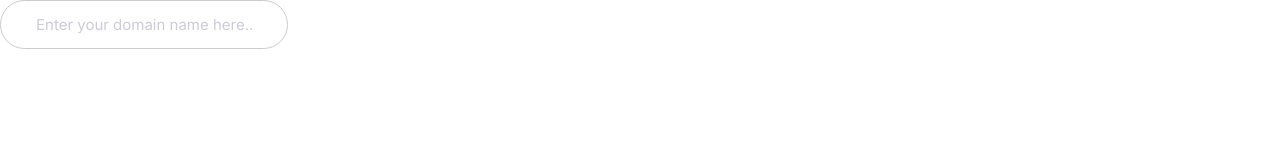
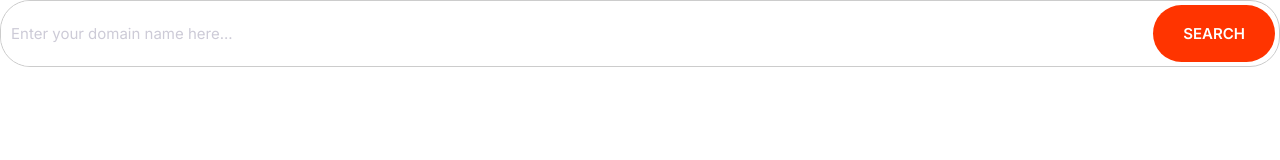
Before and after one commit to surajgond07/suraj-infotech-project, a plain HTML site: page index.html in a window 1280 px wide. Drawn offline with Linux system fonts and the light colour scheme.

Commit message:
Biuld input field group

```diff
--- a/CSS/styles.css
+++ b/CSS/styles.css
@@ -6,6 +6,8 @@
     --color-accent: #ff3400;
     --color-headings: #1b0760;
     --color-body: #918ca4;
+    --color-border: #ccc;
+    --border-radius: 30px;
 }
 
 *,
@@ -267,8 +269,8 @@ a {
 /* Inputs */
 
 .input {
-    border-radius: 30px;
-    border: 1px solid #ccc;
+    border-radius: var(--border-radius);
+    border: 1px solid var(--color-border);
     color: var(--color-headings);
     font-size: 2rem;
     outline: 0;
@@ -279,6 +281,25 @@ a {
     color: #cdcbd7;
 }
 
+.input-group {
+    border: 1px solid var(--color-border);
+    border-radius: var(--border-radius);
+    display: flex;
+}
+
+
+/* nesting input-group */
+
+.input-group .input {
+    border: 0;
+    flex-grow: 1;
+    padding: 1.5rem 1rem;
+}
+
+.input-group .btn {
+    margin: 4px;
+}
+
 @media screen and (min-width: 1024px) {
     .input {
         font-size: 1.5rem;
--- a/index.html
+++ b/index.html
@@ -44,7 +44,11 @@
     <button class="btn btn--accent">Buy Now</button>
     <button class="btn btn--outline">Buy Now</button>
     <a href="#" class="btn btn--accent">Buy Now</a> -->
-    <input type="text" class="input" placeholder="Enter your domain name here...">
+    <div class="input-group">
+        <input type="text" class="input" placeholder="Enter your domain name here...">
+        <button class="btn btn--accent">Search</button>
+
+    </div>
 </body>
 
 </html>
```
Also changed, not shown: components/input-group.html (added, +5 -0 lines).
